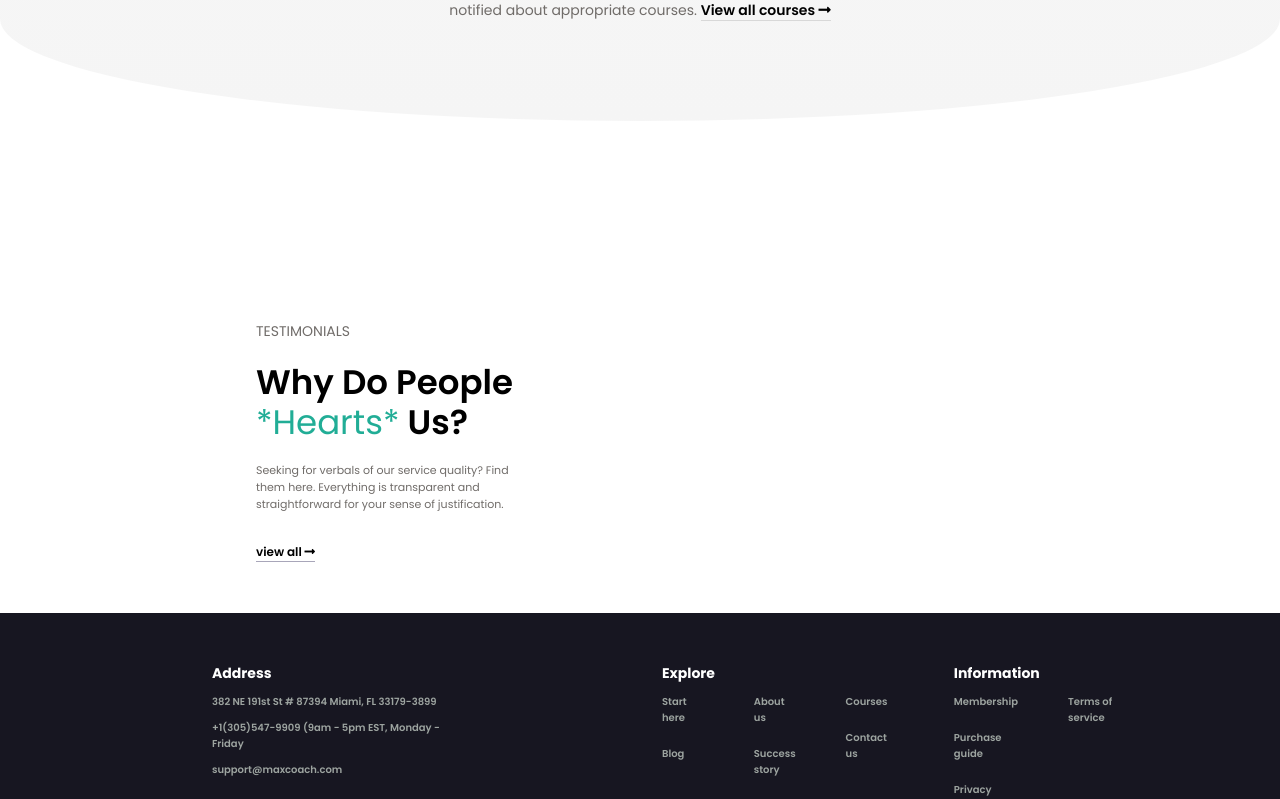
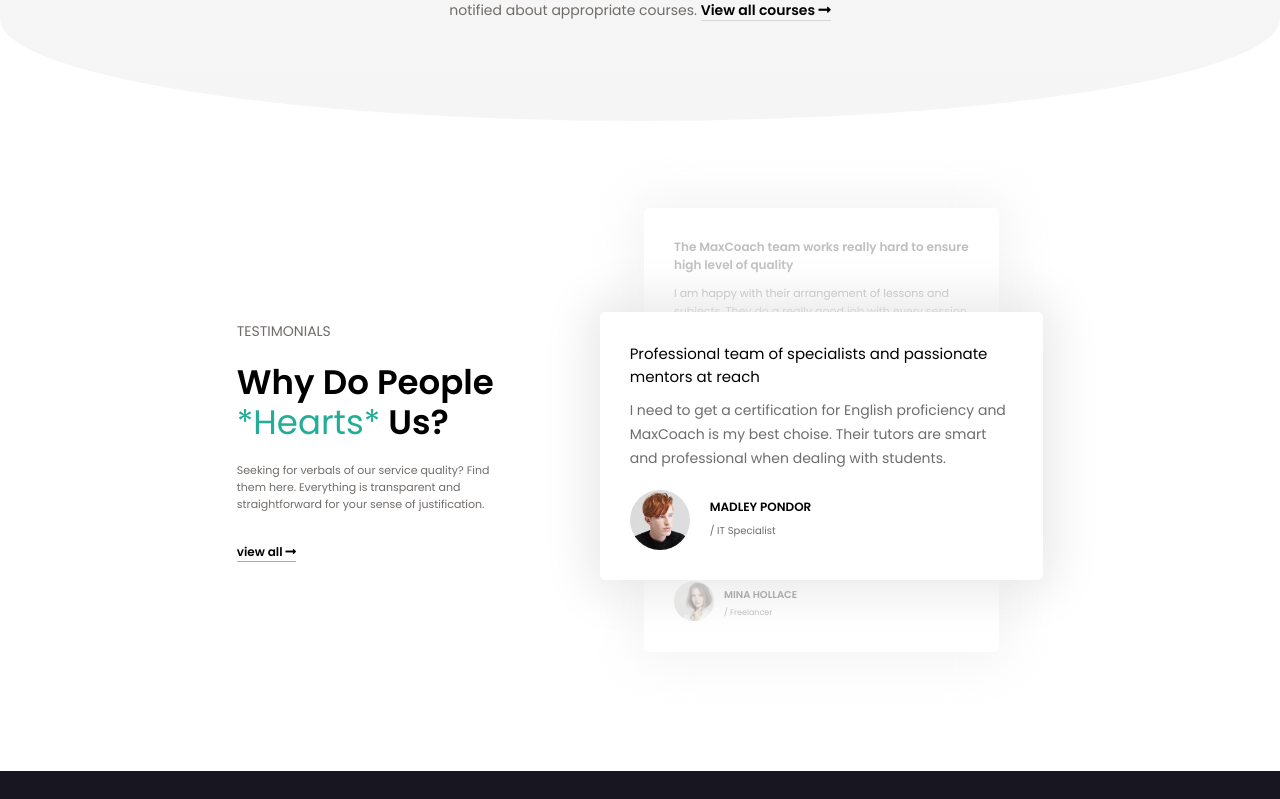
Before and after one commit to PaulDenis/proj-html-vuejs, a Vue app: page / in a window 1280 px wide. Shown: the part 2740-3539 px from the top of the page. Built offline with nearby package versions, Linux system fonts and the light colour scheme.

Commit message:
Sezione "testimonials" completata.

```diff
--- a/src/components/Testimonials.vue
+++ b/src/components/Testimonials.vue
@@ -6,8 +6,27 @@
             <p class="mainText">Seeking for verbals of our service quality? Find them here. Everything is transparent and straightforward for your sense of justification.</p>
             <p class="all">view all <i class="fas fa-long-arrow-alt-right"></i></p>
         </div>
-        <div class="image">
-
+        <div class="reviews">
+            <div class="review small">
+                <h3>The MaxCoach team works really hard to ensure high level of quality</h3>
+                <p>I am happy with their arrangement of lessons and subjects. They do a really good job with every session and I coudn't be more happy.</p>
+            </div>
+            <div class="review">
+                <h3>Professional team of specialists and  passionate mentors at reach</h3>
+                <p>I need to get a certification for English proficiency and MaxCoach is my best choise. Their tutors are smart and professional when dealing with students.</p>
+                <div class="profile">
+                    <img src="../assets/images/testimonial-avata-01.jpg" alt="">
+                    <p class="name">Madley Pondor</p>
+                    <p>/ IT Specialist</p>
+                </div>
+            </div>
+            <div class="review small">
+                <div class="profile">
+                    <img src="../assets/images/testimonial-avata-02.jpg" alt="">
+                    <p class="name">Mina Hollace</p>
+                    <p>/ Freelancer</p>
+                </div>
+            </div>
         </div>
     </div>
 </template>
@@ -20,6 +39,7 @@
 
 <style lang="scss" scoped>
 
+@import "~@fontsource/poppins/200.css";
 @import "~@fontsource/poppins/400.css";
  @import "~@fontsource/poppins/600.css";
  @import "~@fontsource/poppins/800.css";
@@ -30,7 +50,7 @@
  @include clearfix;
 
     .testimonials {
-        width: 60%;
+        width: 63%;
         margin: auto;
     }
     .text {
@@ -49,5 +69,95 @@
             cursor: pointer;
         }
     }
+    .reviews {
+        position: relative;
+        display: flex;
+        flex-direction: column;
+        justify-content: center;
+        align-items: center;
+        width: 55%;
+        height: 650px;
+        float: right;
+        font-family: poppins;
+
+        .review {
+            position: relative;
+            z-index: 2;
+            // height: 270px;
+            padding: 30px;
+            // background-color: red;
+            border-radius: 5px;
+            box-shadow: 0px 0px 50px 10px #e7e7e7;
+            background-color: white;
+
+            h3 {
+                font-weight: 400;
+                font-size: 15px;
+                margin-bottom: 10px;
+            }
+            p {
+                font-size: 14px;
+                // letter-spacing:  -0.1px;
+                line-height: 24px;
+                color: #6d6d6d;
+                margin-bottom: 20px;
+            }
+            img {
+                float: left;
+                width: 60px;
+                border-radius: 50%;
+            }
+        }
+        .small {
+            position: absolute;
+            top: 87px;
+            width: 80%;
+            margin: auto;
+            z-index: 1;
+            // box-shadow: none;
+            background-color: white;
+            opacity: .5;
+            h3 {
+                font-size: 12px;
+                color: grey;
+                font-weight: 600;
+            }
+            p {
+                line-height: 18px;
+                font-size: 11px;
+            }
+            &:last-of-type {
+                bottom: 200;
+                top: 430px;
+                img {
+                    width: 40px;
+                }
+                .profile {
+                    p {
+                        margin-left: 50px;
+                        font-size: 8px;
+                        &:first-of-type {
+                            font-size: 10px;
+                        }
+                    }
+
+                }
+            }
+        }
+        .profile {
+            p {
+                margin: 0;
+                margin-left: 80px;
+                font-size: 10px;
+                &:first-of-type {
+                    text-transform: uppercase;
+                    font-size: 12px;
+                    padding-top: 5px;
+                    font-weight: 600;
+                    color: black;
+                }
+            }
+        }
+    }
 
 </style>
```
